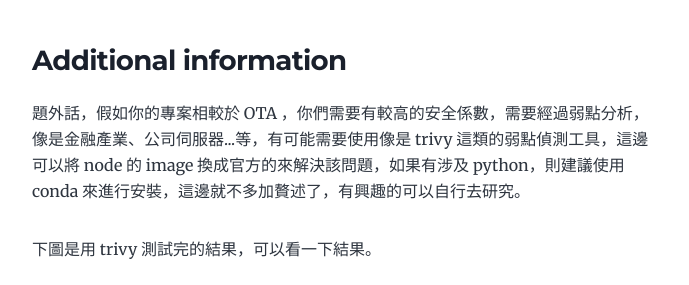
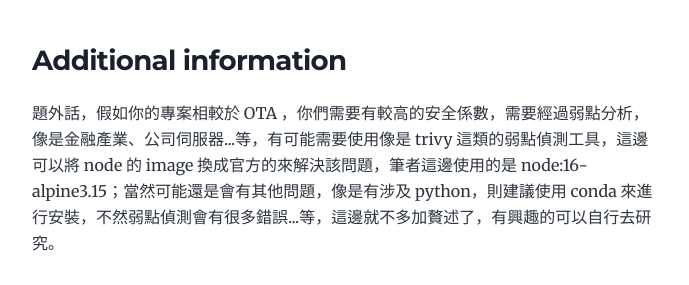
Before and after one commit to Mayvis/mayvis-blog, a Gatsby site: page /nuc-web-development/ in a window 1280 px wide. Shown: the part 3349-3634 px from the top of the page, without its empty margins (292-981 px from the left). Built offline with nearby package versions, Linux system fonts and the light colour scheme; Gatsby itself is replaced by a stand-in of ours; some packages are replaced by stand-ins of ours.

Commit message:
chore: update nuc article

```diff
--- a/content/blog/nuc-web-development/index.md
+++ b/content/blog/nuc-web-development/index.md
@@ -90,7 +90,7 @@ docker push remote-project-name
 
 ### Additional information
 
-題外話，假如你的專案相較於 OTA ，你們需要有較高的安全係數，需要經過弱點分析，像是金融產業、公司伺服器...等，有可能需要使用像是 trivy 這類的弱點偵測工具，這邊可以將 node 的 image 換成官方的來解決該問題，如果有涉及 python，則建議使用 conda 來進行安裝，這邊就不多加贅述了，有興趣的可以自行去研究。
+題外話，假如你的專案相較於 OTA ，你們需要有較高的安全係數，需要經過弱點分析，像是金融產業、公司伺服器...等，有可能需要使用像是 trivy 這類的弱點偵測工具，這邊可以將 node 的 image 換成官方的來解決該問題，筆者這邊使用的是 node:16-alpine3.15；當然可能還是會有其他問題，像是有涉及 python，則建議使用 conda 來進行安裝，不然弱點偵測會有很多錯誤...等，這邊就不多加贅述了，有興趣的可以自行去研究。
 
 下圖是用 trivy 測試完的結果，可以看一下結果。
 
```
